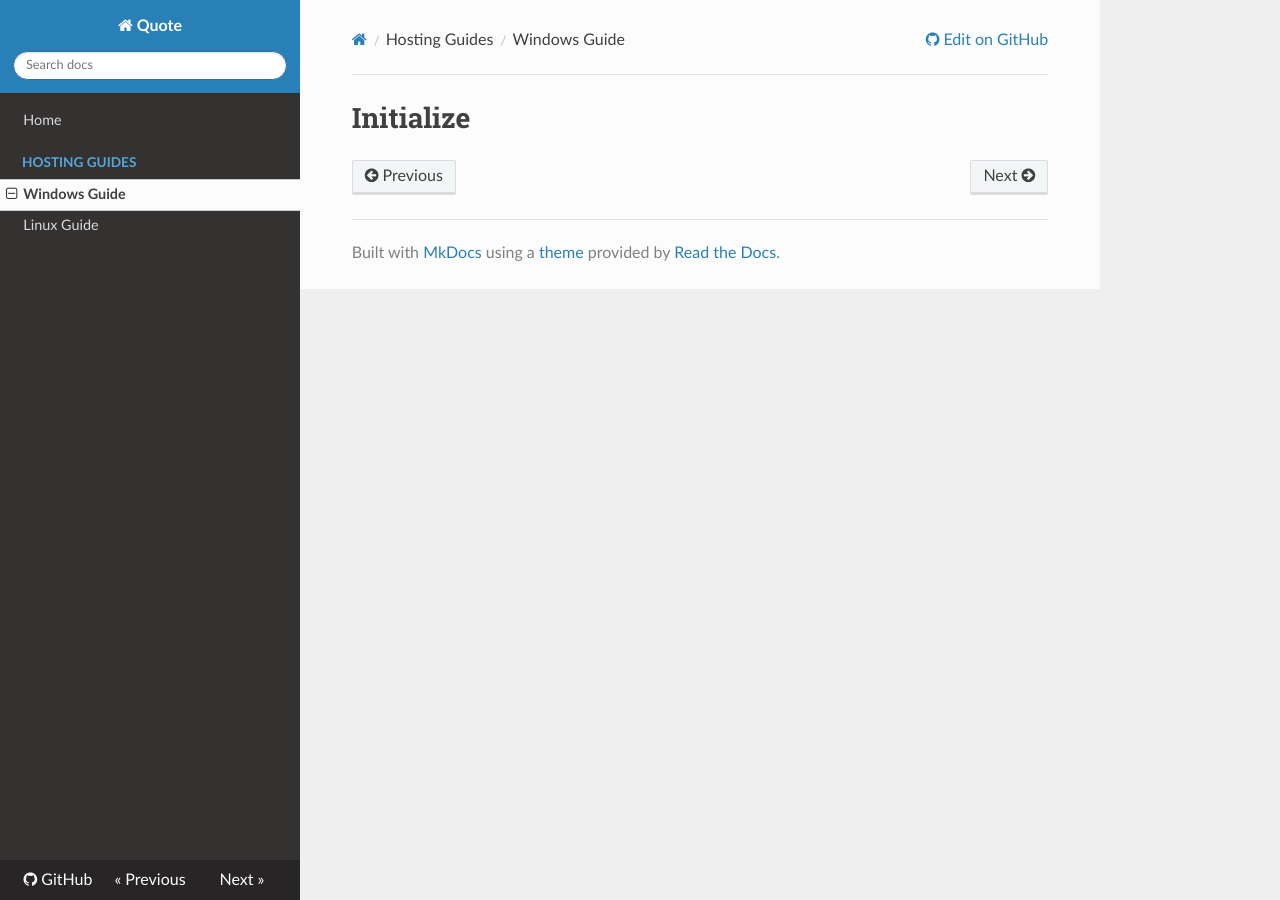
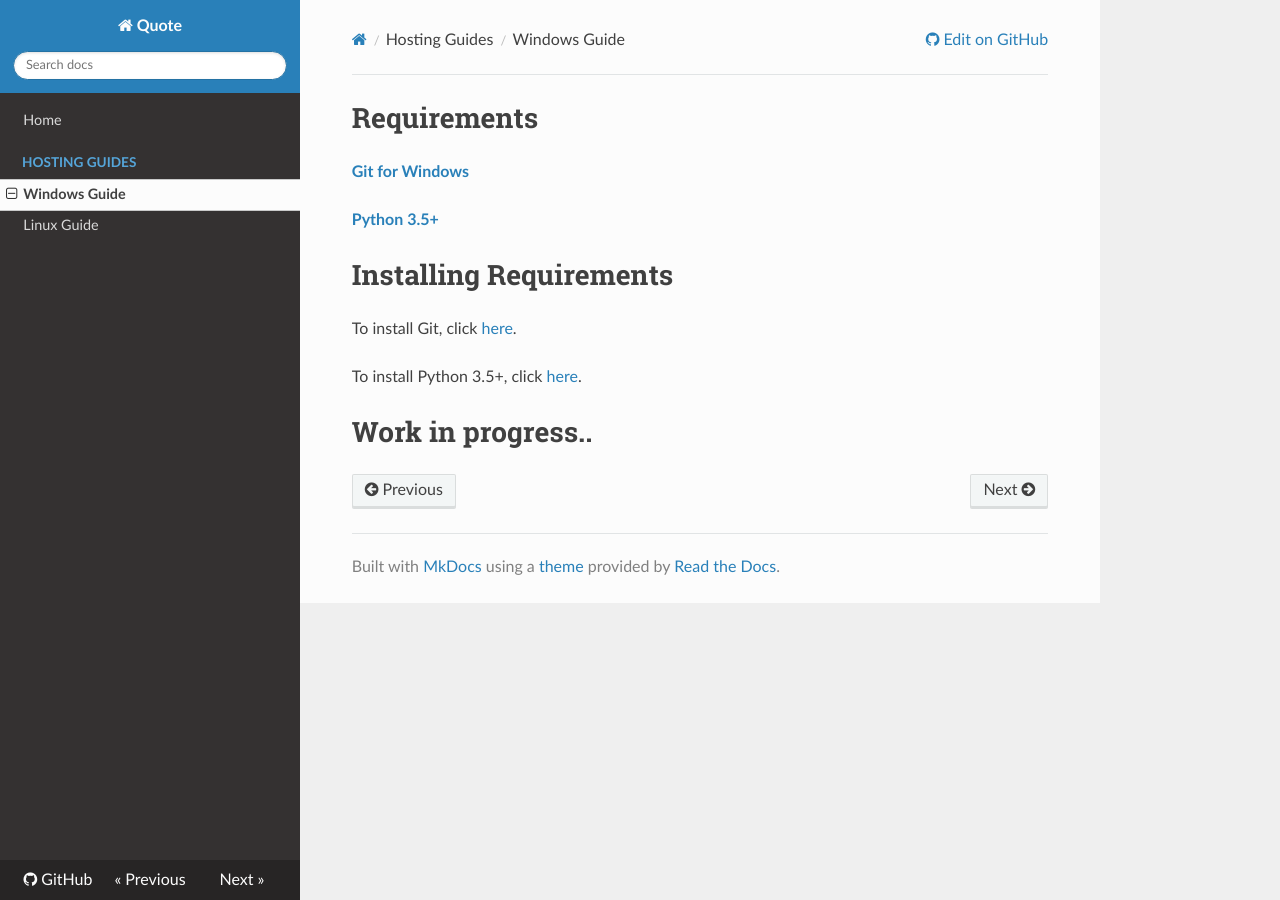
Before and after one commit to Deivedux/Quote, an MkDocs documentation site: the page built from docs/Guides/Windows Guide.md, in a window 1280 px wide. Built offline with MkDocs 1.6.1, drawn with Linux system fonts in a browser that asks for light colours; nearby versions of some CDN libraries; old or Windows-style settings are respelled for this version of MkDocs.

Commit message:
Requirements and installing requirements

```diff
--- a/docs/Guides/Windows Guide.md
+++ b/docs/Guides/Windows Guide.md
@@ -1 +1,16 @@
-#Initialize
+# Requirements
+
+**[Git for Windows](https://github.com/git-for-windows/git/releases/download/v2.19.1.windows.1/Git-2.19.1-64-bit.exe)**
+
+**[Python 3.5+](https://www.python.org/ftp/python/3.6.5/python-3.6.5.exe)**
+
+
+
+# Installing Requirements
+
+To install Git, click [here](https://github.com/git-for-windows/git/releases/download/v2.19.1.windows.1/Git-2.19.1-64-bit.exe).
+
+To install Python 3.5+, click [here](https://www.python.org/ftp/python/3.6.5/python-3.6.5.exe).
+
+
+# Work in progress..
```
